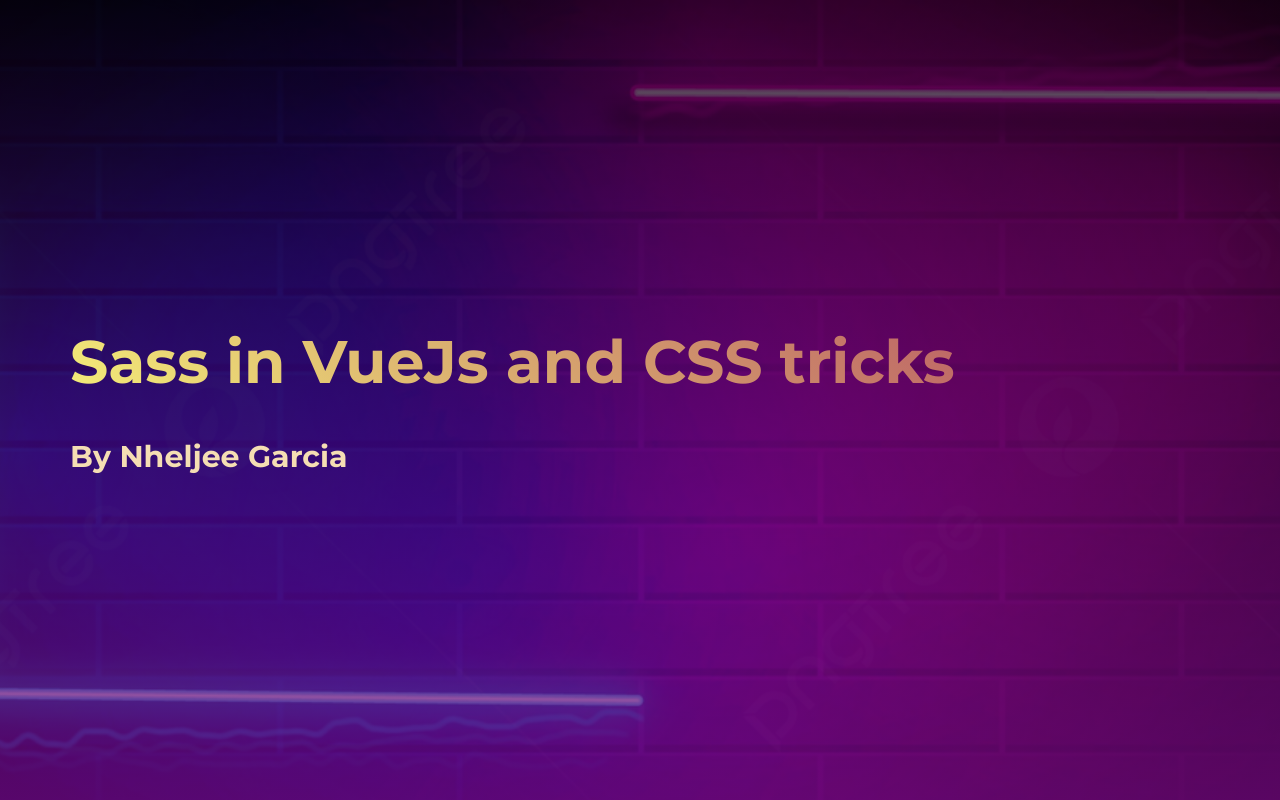
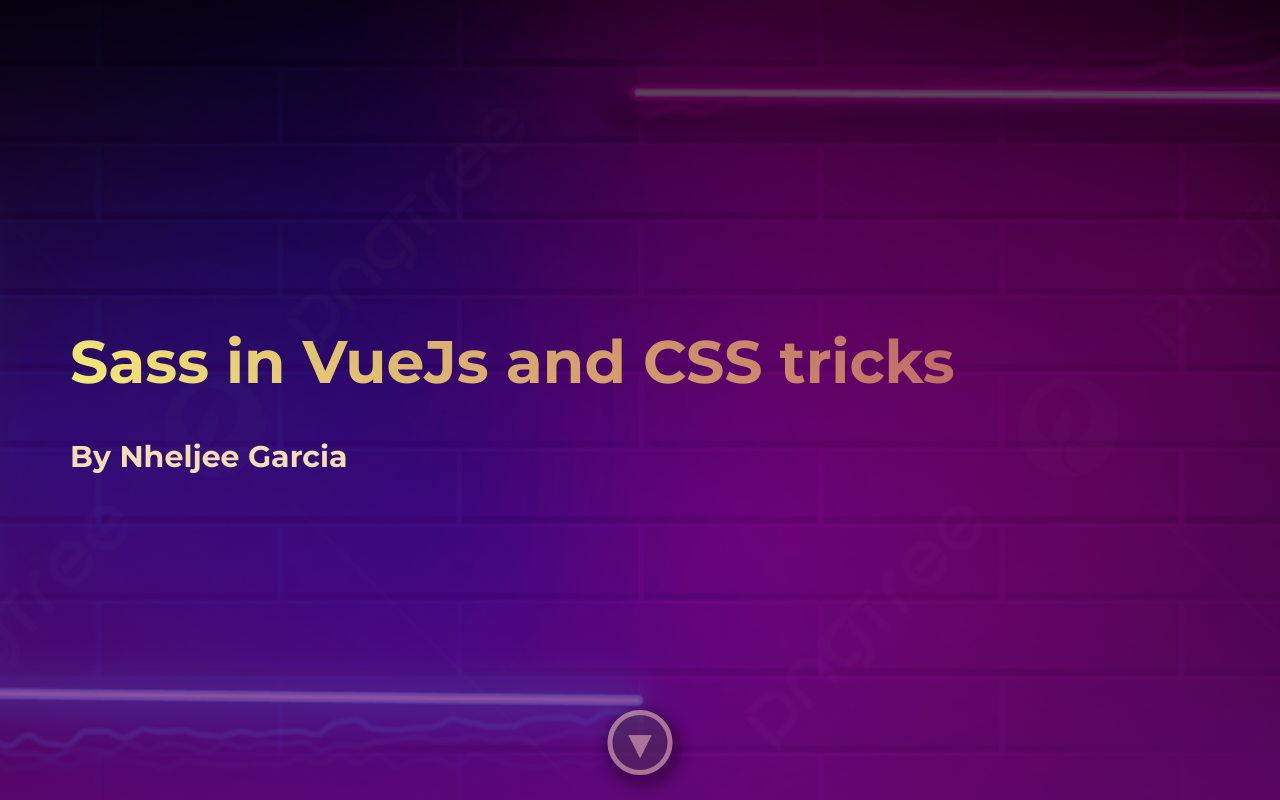
Before and after one commit to garcian5/SassDemo, a Vue app: page / in a window 1280 px wide. Shown: the top 800 px of the page. Built offline with nearby package versions, Linux system fonts and the light colour scheme.

Commit message:
added a go down btn

```diff
--- a/src/App.vue
+++ b/src/App.vue
@@ -1,37 +1,77 @@
 <script setup lang="ts">
-import Slides from "./components/Slides.vue"
+import Slides from "./components/Slides.vue";
 
+const scrollToView = () => {
+  let pageBottom = document.querySelector("#main");
+  if (pageBottom) pageBottom.scrollIntoView();
+}
 </script>
 
 <template>
-  <header>
+  <header id="header">
     <div class="header-box">
       <h1>Sass in VueJs and CSS tricks</h1>
       <h4>By Nheljee Garcia</h4>
     </div>
+
+    <div class="go-down-btn" @click="scrollToView">
+      <p>&#9660;</p>
+    </div>
   </header>
 
-  <main>
+  <main id="main">
     <Slides/>
   </main>
 </template>
 
 <style scoped lang="scss">
   @import './assets/mixin.scss';
+  @import './assets/variables.scss';
+
   header {
     @include bgImgConfig(url(/src/assets/imgs/bg1.jpg), fixed, linear-gradient(rgb(6 0 9 / 70%), rgb(124 8 138 / 70%)));
     height: 100vh;
-  }
+
     .header-box {
       max-width: 1140px;
       width: 90%;
       font-size: 30px;
       @include position(50%, auto, auto, 50%);
       transform: translate(-50%, -50%);
-    color: wheat;
+      color: $primary-color;
+    }
+
+    .go-down-btn {
+      @include position(auto, auto, 25px, 50%);
+      transform: translateX(-50%);
+      border: 5px solid $primary-color;
+      opacity: 0.5;
+      border-radius: 50%;
+      box-shadow: 3px 6px 12px 7px rgba(0,0,0,0.58);
+      background: #444444b8;
+      width: 65px;
+      height: 65px;
+      cursor: pointer;
+      p {
+        color: $primary-color;
+        font-size: 40px;
+        margin: 0;
+        padding-top: 4px;
+        text-align: center;
+      }
+
+      &:hover {
+        background: #1d1c1cb8;
+        transition: all 1s;
+      }
+    }
   }
 
   h1 {
     @include gradientFont(linear-gradient(45deg, #f3ec78, #af4261));
   }
+
+  main {
+    height: 100vh;
+  }
 </style>
--- a/src/assets/base.css
+++ b/src/assets/base.css
@@ -65,3 +65,7 @@ body {
 	-moz-osx-font-smoothing: grayscale;
 	margin: 0;
 }
+
+html {
+	scroll-behavior: smooth;
+}
--- /dev/null
+++ b/src/assets/variables.scss
@@ -0,0 +1 @@
+$primary-color: wheat;
```
Lines whose indentation alone changed are shown as unchanged.
